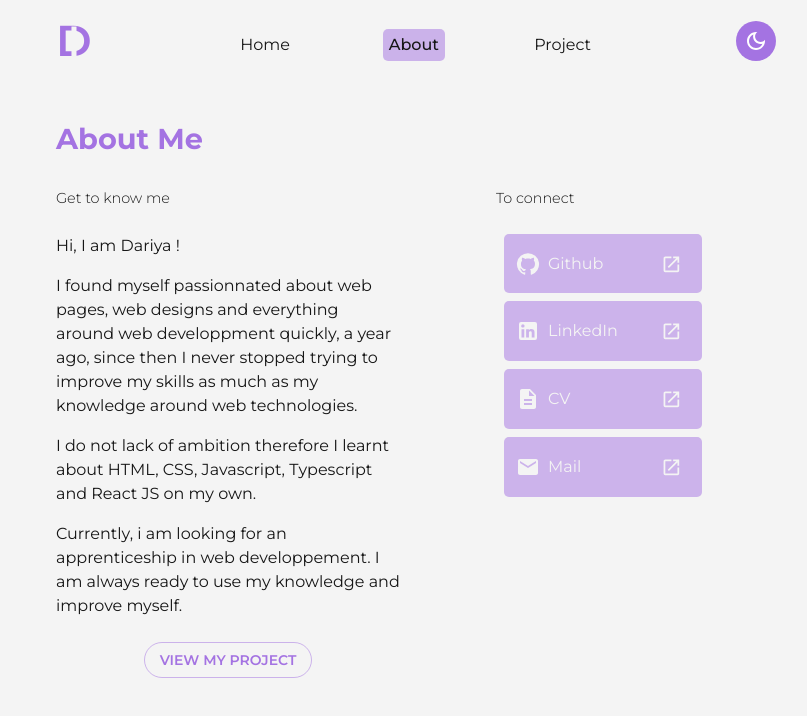
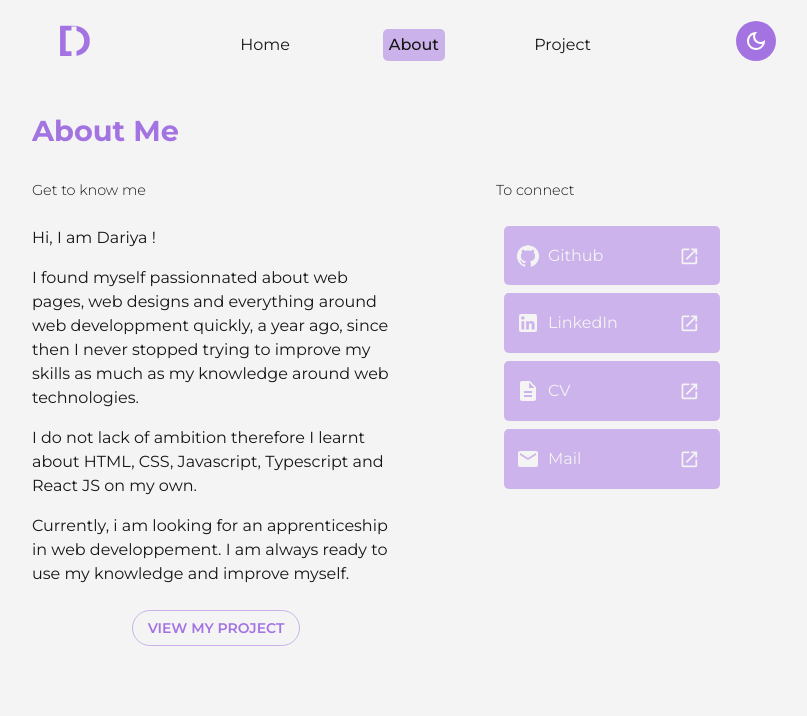
Before and after one commit to dsaidou/Portfolio, a React (Vite) app: page /About in a window 1280 px wide. Shown: the top 716 px of the page, without its empty margins (224-1031 px from the left). Built offline with nearby package versions, Linux system fonts and the light colour scheme.

Commit message:
respnsive width full

```diff
--- a/src/components/NavBar.tsx
+++ b/src/components/NavBar.tsx
@@ -33,8 +33,8 @@ export default function NavBar() {
 
   return (
 
-    <Box display='flex' width='100%' height='fit-content' justifyContent='center' alignItems='center' sx={{bgcolor:'background.default', borderColor:'neutral.dark', position:'sticky', top:0, zIndex:3}}>
-      <Container sx={{display:'flex',width:{xs:'80%', md:'60%'}, justifyContent:'space-between', alignItems:'center', my:2}}>
+    <Box display='flex' width='100%' height='fit-content' justifyContent='center' alignItems='center' sx={{bgcolor:'background.default', position:'sticky', top:0, zIndex:3, borderBottom:{xs:1, md:0}}}>
+      <Container sx={{display:'flex',width:{xs:'100%', md:'60%'}, justifyContent:'space-between', alignItems:'center', my:2, marginBottom:'0.5em'}}>
       <Link component={NavLink} underline='none' to='/'>
         <IconButton sx={{p:0 }}>
           <Typography variant='h1' color='primary.main' fontWeight='600' position='relative'>D</Typography>
--- a/src/pages/About.tsx
+++ b/src/pages/About.tsx
@@ -6,7 +6,7 @@ import GridLink from "../components/GridLink";
 export default function About() {
   return (
    <section>
-    <Container sx={{display:'flex', flexDirection:'column', width:{xs:'60%', md:'60%'}, height:'100%', alignItems:'center', marginTop:5}}>
+    <Container sx={{display:'flex', flexDirection:'column', width:{xs:'100%', md:'60%'}, height:'100%', alignItems:'center', marginTop:5, paddingX:{xs:'2em', md:'0'}}}>
 
 
        <Box width='100%' height='fit-content' marginBottom={4}>
--- a/src/pages/Homepage.tsx
+++ b/src/pages/Homepage.tsx
@@ -20,7 +20,7 @@ export default function Homepage() {
 
   return (
     <section>
-      <Container sx={{display:'flex', flexDirection:'column', width:{xs:'60%', md:'60%'}, height:'100%', alignItems:'center', marginTop:5}}>
+      <Container sx={{display:'flex', flexDirection:'column', width:{xs:'100%', md:'60%'}, height:'100%', alignItems:'center', marginTop:4, paddingX:{xs:'2em', md:'0'}}}>
 
         <Box width='100%' height='fit-content' marginBottom={6}>
 
--- a/src/pages/Project.tsx
+++ b/src/pages/Project.tsx
@@ -6,7 +6,7 @@ import ButtonCTA from "../components/ButtonCTA";
 export default function Project() {
   return (
     <section>
-      <Container sx={{display:'flex', flexDirection:'column', width:{xs:'60%', md:'60%'}, height:'100%', alignItems:'center', marginTop:5}}>
+      <Container sx={{display:'flex', flexDirection:'column', width:{xs:'100%', md:'60%'}, paddingX:{xs:'2em', md:'0'}, height:'100%', alignItems:'center', marginTop:5}}>
         <Box width='100%' height='fit-content' marginBottom={1}>
         <Typography variant='h1' sx={{fontWeight:'bold', color:'primary.main', mb:1}}> My projects</Typography>
         <Typography variant='h3' sx={{fontWeight:'light'}}>All my work</Typography>
--- a/src/styles/style.css
+++ b/src/styles/style.css
@@ -14,14 +14,6 @@ body {
 .app {
   height: 100vh;
   width: 100%;
-}
-
-nav {
-  display: flex;
-  align-items: center;
-  border: lightcoral solid 1px;
-  background: #000;
-  font-weight: 300;
 }
 
 section {
```
